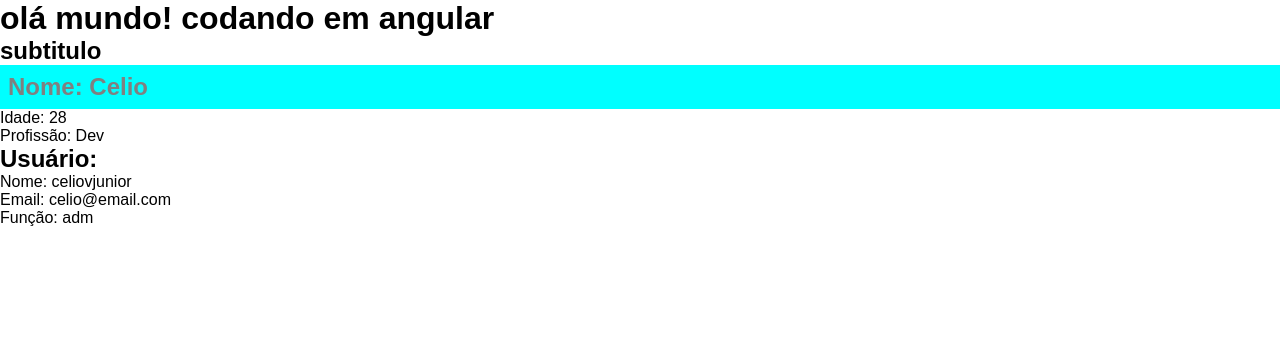
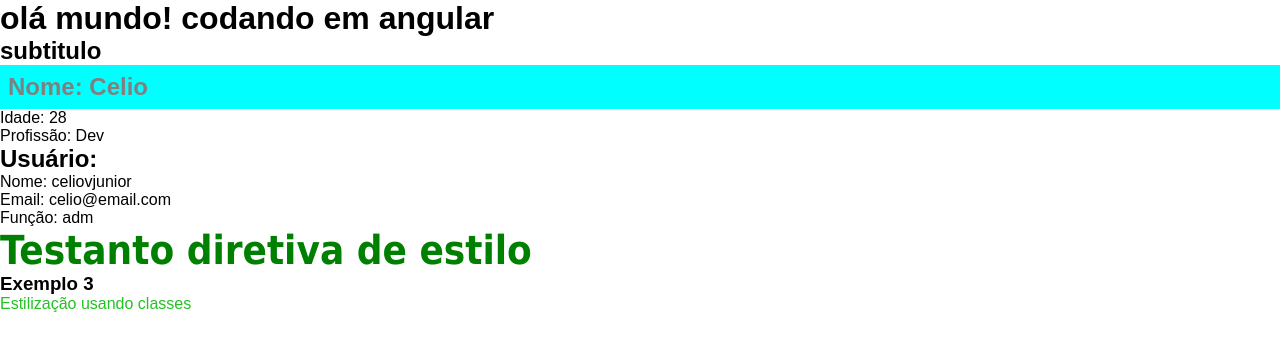
Before and after one commit to celiovjunior/angular-introducao, an Angular app: page / in a window 1280 px wide. Shown: the top 350 px of the page. Built offline with nearby package versions, Linux system fonts and the light colour scheme.

Commit message:
testando formas diferentes de estilizacao com diretivas

```diff
--- a/src/app/app.component.html
+++ b/src/app/app.component.html
@@ -2,3 +2,4 @@
 <h2>subtitulo</h2>
 <app-first-component></app-first-component>
 <app-parent-data [name]="userName" [data]="userData"></app-parent-data>
+<app-directives></app-directives>
--- a/src/app/app.module.ts
+++ b/src/app/app.module.ts
@@ -4,12 +4,14 @@ import { BrowserModule } from '@angular/platform-browser';
 import { AppComponent } from './app.component';
 import { FirstComponentComponent } from './components/first-component/first-component.component';
 import { ParentDataComponent } from './components/parent-data/parent-data.component';
+import { DirectivesComponent } from './components/directives/directives.component';
 
 @NgModule({
   declarations: [
     AppComponent,
     FirstComponentComponent,
-    ParentDataComponent
+    ParentDataComponent,
+    DirectivesComponent
   ],
   imports: [
     BrowserModule
--- /dev/null
+++ b/src/app/components/directives/directives.component.css
@@ -0,0 +1,7 @@
+.smaill-title {
+  font-size: 12px;
+}
+
+.green-title {
+  color: rgb(37, 192, 37);
+}
--- /dev/null
+++ b/src/app/components/directives/directives.component.html
@@ -0,0 +1,4 @@
+<h2 [ngStyle]="{'font-size': size + 'px', 'font-family': font, 'color': color}">Testanto diretiva de estilo</h2>
+
+<h3>Exemplo 3</h3>
+<p [ngClass]="classes">Estilização usando classes</p>
--- /dev/null
+++ b/src/app/components/directives/directives.component.ts
@@ -0,0 +1,20 @@
+import { Component, OnInit } from '@angular/core';
+
+@Component({
+  selector: 'app-directives',
+  templateUrl: './directives.component.html',
+  styleUrls: ['./directives.component.css']
+})
+export class DirectivesComponent implements OnInit {
+  size = 40;
+  font = 'Tahoma';
+  color = 'green';
+
+  classes = ['green-title', 'small-title']
+
+  constructor() { }
+
+  ngOnInit(): void {
+  }
+
+}
```
Also changed, not shown: src/index.html (line endings or trailing spaces), 1 other file (tests, documents, lock files or other folders).
